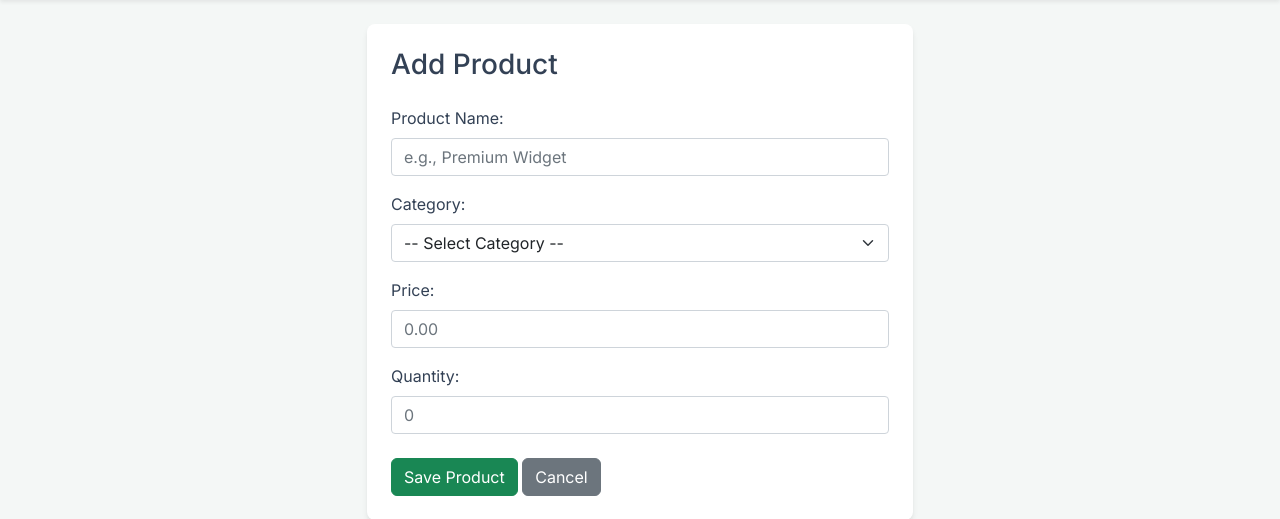
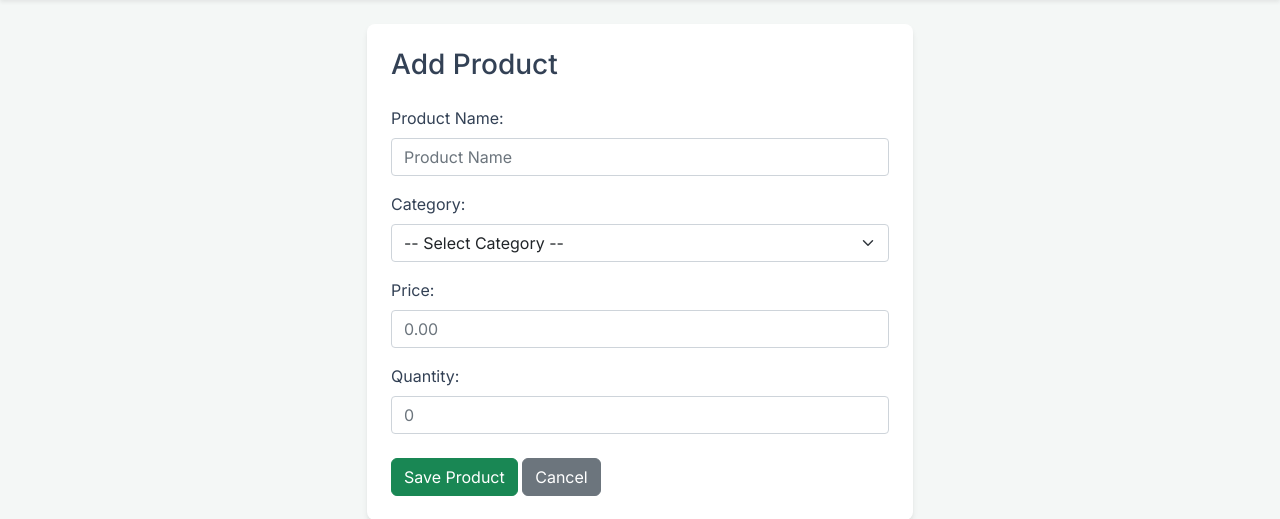
Before and after one commit to anka-cy/smart-inventory, a Django app: page /products/add/ in a window 1280 px wide. Shown: the part 56-575 px from the top of the page. Run offline with Django 4.2, Linux system fonts and the light colour scheme.

Commit message:
last update

```diff
--- a/web/django_project/inventory/templates/inventory/product_form.html
+++ b/web/django_project/inventory/templates/inventory/product_form.html
@@ -31,7 +31,7 @@
                     <div class="mb-3">
                         <label for="{{ form.name.id_for_label }}" class="form-label">Product Name:</label>
                         <input type="text" name="{{ form.name.name }}" id="{{ form.name.id_for_label }}"
-                            class="form-control" placeholder="e.g., Premium Widget"
+                            class="form-control" placeholder="Product Name"
                             value="{{ form.name.value|default_if_none:'' }}" required>
                     </div>
 
```
